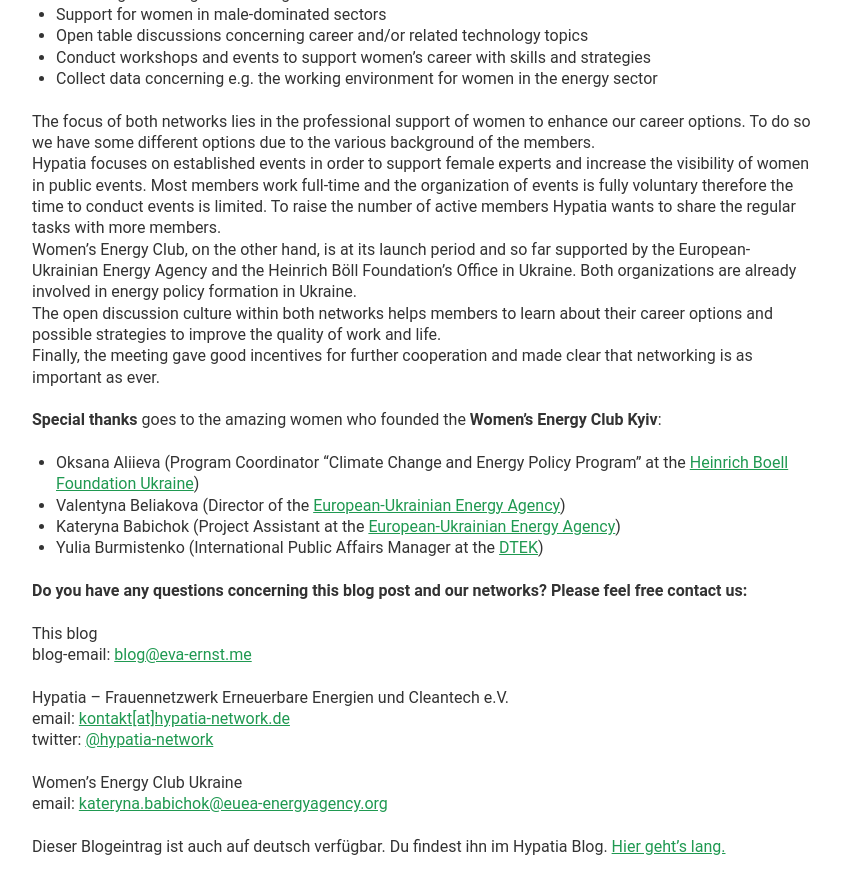
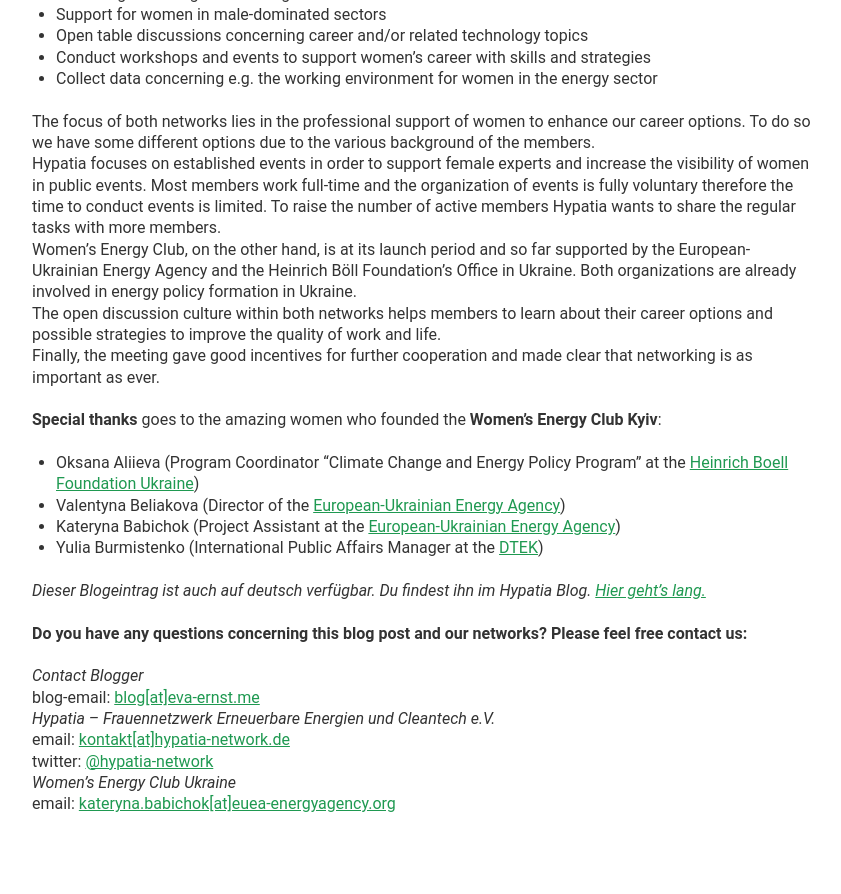
Before and after one commit to evafroehlich/website, a Jekyll site: the page built from _posts/2017-03-22-hypatia-meets-womens-energy-club_en.md, in a window 1280 px wide and 900 px high, scrolled down 1759 px. Shown: the top 894 px of the window, without its empty margins (218-1059 px from the left). Built offline with Jekyll 4.4.1, drawn with Linux system fonts in a browser that asks for light colours; after the commit the page ends 2616 px from its top, so only the background shows below that; some of the changed text lies outside the part shown.

Commit message:
Blogpost Deutsch und Englisch

```diff
--- a/_posts/2017-03-18-hypatia-meets-womens-energy-club_en.md
+++ b/_posts/2017-03-22-hypatia-meets-womens-energy-club_en.md
@@ -7,7 +7,7 @@
 ![20170316_group_picture](/img/20170316_GroupPicture.jpg "20170316_grouppicture")
 **Women's Energy Club Ukraine** is a network of women working in energy-related sectors. It aims to empower women and provide professional support. The club unites members of the Parliament of Ukraine (Energy Committee), experts, international organizations representatives as well as women from energy production sector. Currently, the Club has about 30 members. The Club is supported by the European-Ukrainian Energy Agency & Heinrich Böll Foundation's Office in Ukraine.
 
-[**Hypatia Frauennetzwerk Erneuerbare Energien und Cleantech e.V.**](http://www.hypatia-network.de) is a non-profit organization for women working in the renewable energy sector. Similar to the Women's Energy Club it aims to empower women and provide professional support. Increasing the visibility of women in the networks is one of the major goals to reach for professional equity for women and men. As the time of writing Hypatia has about 30 members. The organization team works on a voluntary basis.
+**Hypatia Frauennetzwerk Erneuerbare Energien und Cleantech e.V.** is a non-profit organization for women working in the renewable energy sector. Similar to the Women's Energy Club it aims to empower women and provide professional support. Increasing the visibility of women in the networks is one of the major goals to reach for professional equity for women and men. As the time of writing Hypatia has about 30 members. The organization team works on a voluntary basis.
 
 ![20170315_hypatia_presentation](/img/20170315_Hypatia_PresentationKyiv.jpg "20170315_hypatia_presentation")
 
@@ -41,18 +41,14 @@
 - Kateryna Babichok (Project Assistant at the [European-Ukrainian Energy Agency](http://euea-energyagency.org/en/))
 - Yulia Burmistenko (International Public Affairs Manager at the [DTEK](http://www.dtek.com/en/))
 
+*Dieser Blogeintrag ist auch auf deutsch verfügbar. Du findest ihn im Hypatia Blog. [Hier geht's lang.](http://www.hypatia-network.de)*
+
 **Do you have any questions concerning this blog post and our networks? Please feel free contact us:**
 
-This blog
-blog-email: [blog@eva-ernst.me](blog@eva-ernst.me)
-
-Hypatia – Frauennetzwerk Erneuerbare Energien und Cleantech e.V.
-email: [kontakt[at]hypatia-network.de](kontakt@hypatia-network.de)
+*Contact Blogger*
+blog-email: [blog[at]eva-ernst.me](mailto:blog@eva-ernst.me)
+*Hypatia – Frauennetzwerk Erneuerbare Energien und Cleantech e.V.*
+email: [kontakt[at]hypatia-network.de](mailto:kontakt@hypatia-network.de)
 twitter: [@hypatia-network](https://twitter.com/HypatiaNetwork)
-
-Women's Energy Club Ukraine
-email: [kateryna.babichok@euea-energyagency.org](kateryna.babichok@euea-energyagency.org)
-
-Dieser Blogeintrag ist auch auf deutsch verfügbar. Du findest ihn im Hypatia Blog. [Hier geht's lang.](Link)
-
-<!-- *Up next: "How to react to everyday sexism? A guide to witty responses in the heat of the moment."* -->
+*Women's Energy Club Ukraine*
+email: [kateryna.babichok[at]euea-energyagency.org](mailto:kateryna.babichok@euea-energyagency.org)
```
Also changed, not shown: _posts/2017-03-22-hypatia-meets-womens-energy-club_de.md (added, +52 -0 lines).
